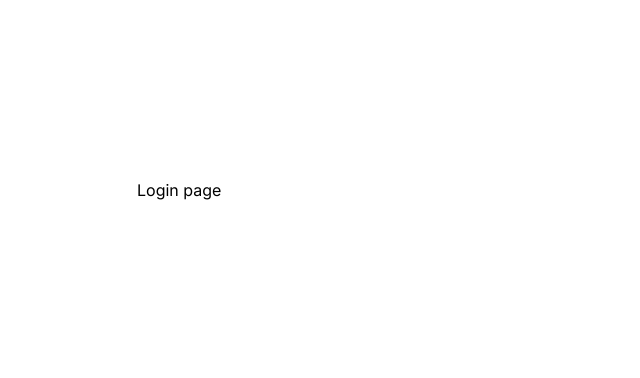
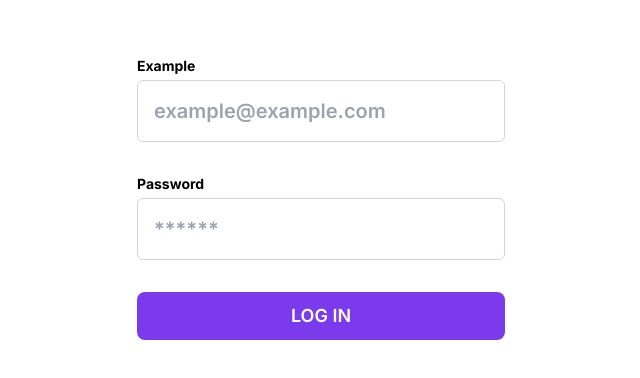
Before and after one commit to espinosadvlpr/qualit-technical-test, a Next.js app in the folder web-app/next-frontend/: page / in a window 1280 px wide. Shown: the part 146-524 px from the top of the page, without its empty margins (319-959 px from the left). Built offline with nearby package versions, Linux system fonts and the light colour scheme.

Commit message:
feat: adding login page component and next-auth logic for funcionality

```diff
--- /dev/null
+++ b/web-app/next-frontend/auth.config.ts
@@ -0,0 +1,5 @@
+export const authConfig = {
+    pages: {
+        signIn: '/',
+    },
+}
--- a/web-app/next-frontend/src/app/page.tsx
+++ b/web-app/next-frontend/src/app/page.tsx
@@ -1,9 +1,11 @@
+import { CredentialsForm } from "./ui/login-form";
+
 export default async function LoginPage() {
   return (
     <>
     <main className="flex items-center justify-center md:h-screen">
       <div className="relative mx-auto flex w-full max-w-[400px] flex-col space-y-2.5 p-4 md:-mt-32">
-        Login page
+        <CredentialsForm />
       </div>
     </main>
     </>
--- /dev/null
+++ b/web-app/next-frontend/src/app/ui/login-form.tsx
@@ -0,0 +1,34 @@
+export function CredentialsForm() {
+    return (
+        <form className="w-full max-w-md mx-auto mt-8 text-xl text-black font-semibold flex flex-col">
+            <div className="mb-4">
+                <label htmlFor="email" className="block text-sm font-bold mb-1">Example</label>
+                <input
+                    type="text"
+                    id="email"
+                    name="email"
+                    placeholder="example@example.com"
+                    required
+                    className="w-full px-4 py-4 mb-4 border border-gray-300 rounded-md focus:outline-none"
+                />
+            </div>
+            <div>
+                <label htmlFor="password" className="block text-sm font-bold mb-1">Password</label>
+                <input
+                    type="password"
+                    id="password"
+                    name="password"
+                    placeholder="******"
+                    required
+                    className="w-full px-4 py-4 mb-4 border border-gray-300 rounded-md focus:outline-none"
+                />
+            </div>
+            <button
+                type="submit"
+                className="w-full h-12 px-6 mb-4 mt-4 text-lg text-white transition-colors duration-150 bg-violet-600 rounded-lg focus:shadow-outline hover:bg-violet-300"
+            >
+                LOG IN
+            </button>
+        </form>
+    );
+}
```
Also changed, not shown: web-app/next-frontend/auth.ts (added, +48 -0 lines).
